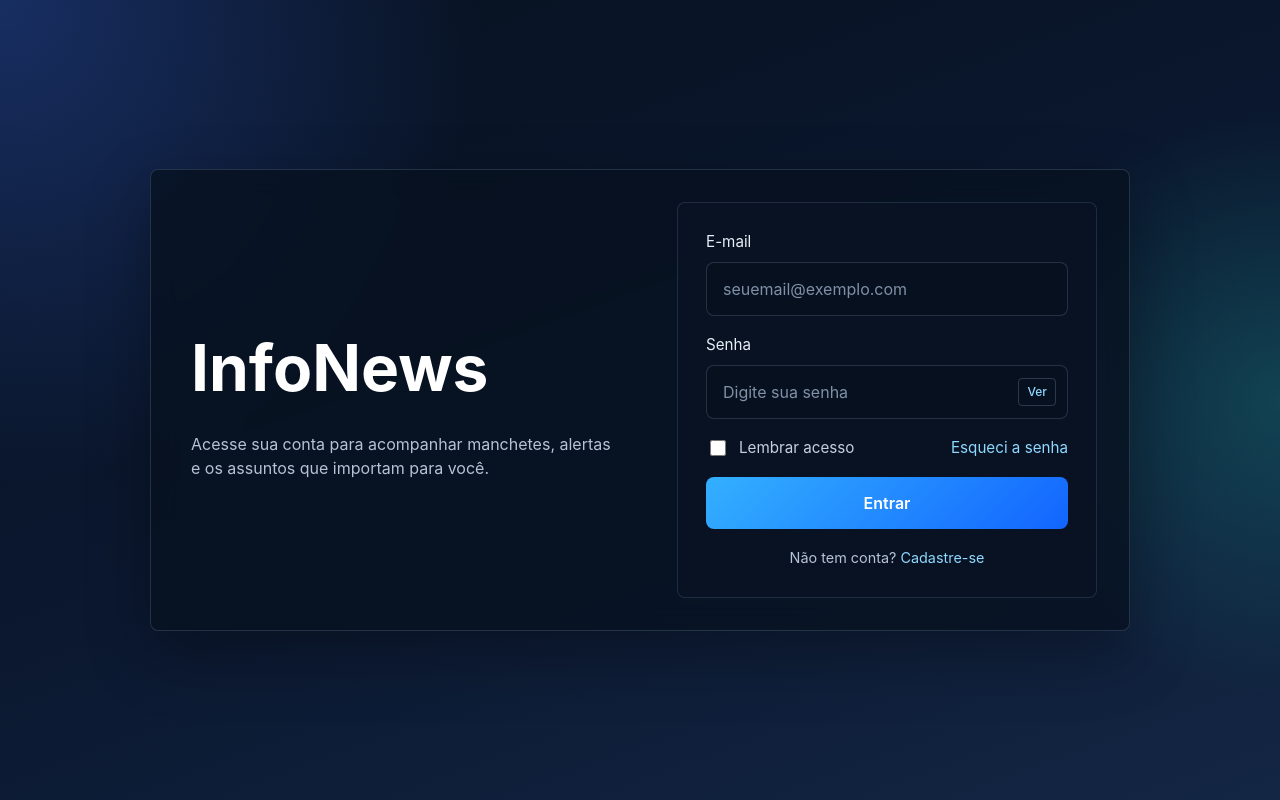
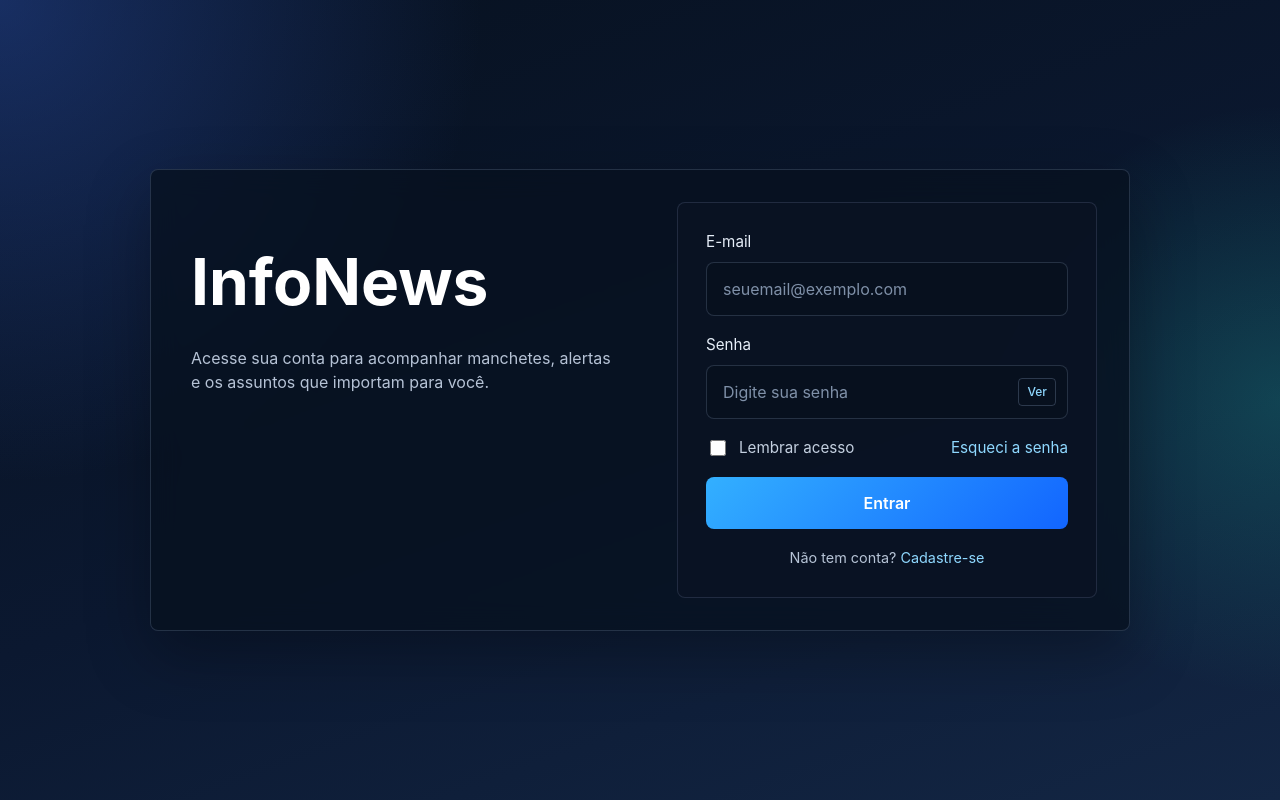
Before and after one commit to 0CaioG/newsAPIFront, a React (Vite) app: page / in a window 1280 px wide. Built offline with nearby package versions, Linux system fonts and the light colour scheme.

Commit message:
chore: move titulo infonews para cima na tela de login

```diff
--- a/src/styles.css
+++ b/src/styles.css
@@ -58,9 +58,9 @@ input {
 .brand-block {
     display: flex;
     flex-direction: column;
-    justify-content: center;
+    justify-content: flex-start;
     gap: 16px;
-    padding: 16px 24px 16px 8px;
+    padding: 32px 24px 16px 8px;
 }
 
 .brand-tag {
```
